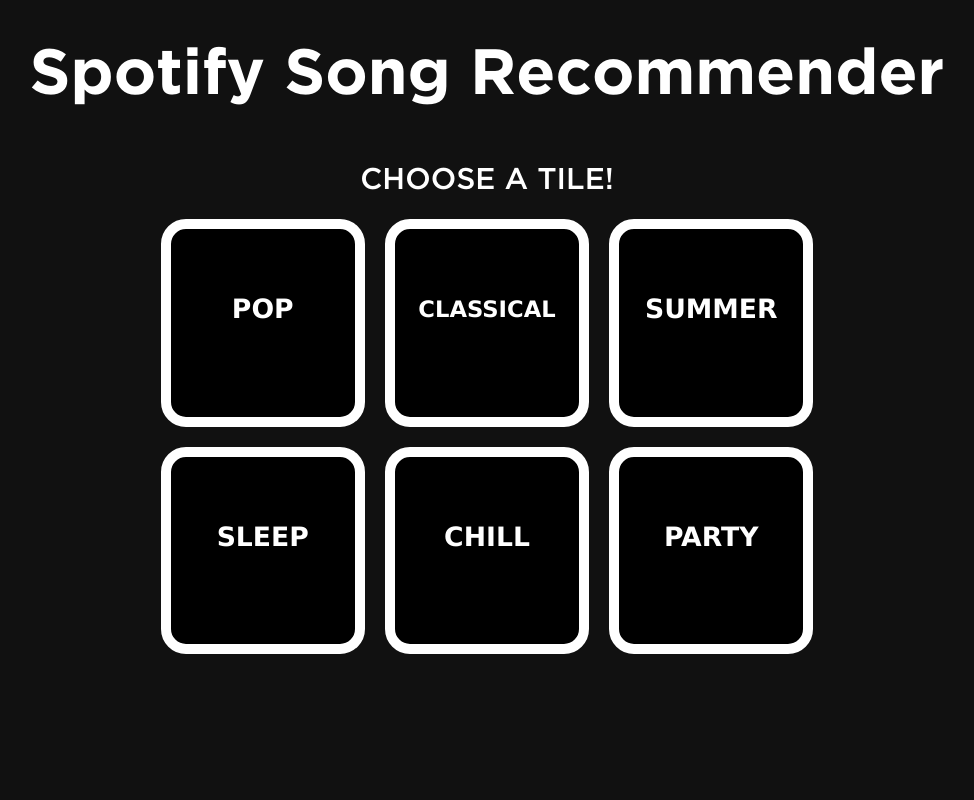
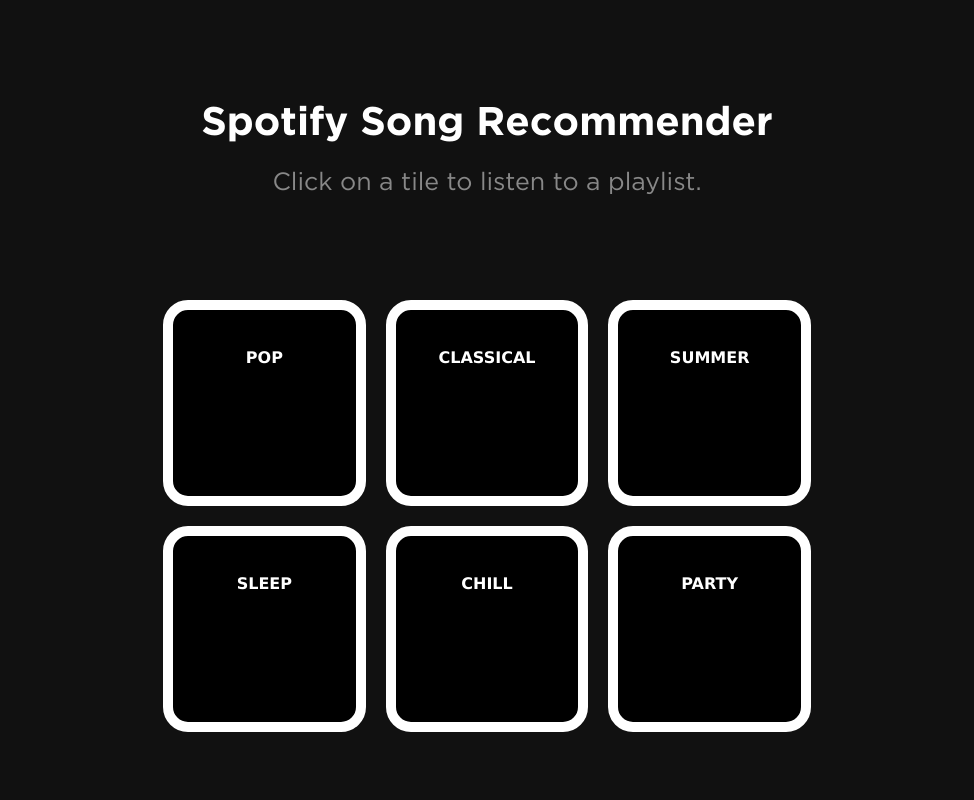
Before and after one commit to ryubsmile/spotify-song-recommender, a Django app: page /recommender/ in a window 1280 px wide. Shown: the whole page, without its empty margins (153-1127 px from the left). Run offline with Django 3.2, Linux system fonts and the light colour scheme.

Commit message:
add: animation simplified and fonts resized.
chore: added 1px lines to rows

```diff
--- a/workspace/recommender/static/web/css/style.css
+++ b/workspace/recommender/static/web/css/style.css
@@ -70,7 +70,7 @@
 }
 
 html, body{
-    height: inherit;
+    height: 100%;
     width: inherit;
     margin: 0;
     user-select: none;
@@ -96,100 +96,94 @@
 }
 
 header{
-    height: 150px;
+    height: 300px;
 }
 
 div.header-container{
+    display: flex;
+    flex-direction: column;
     align-items: center;
-    display: flex;
     justify-content: center;
     height: 100%;
 }
 
 span#big-text{
     font-weight: bold;
-    font-size: 5vw;
+    font-size: 40px;
     margin: 0;
 }
 
 div.subtitle{
-    font-weight: 500;
-    font-size: 30px;
-    margin: 2vh 0 3vh 0;
-    color: white;
+    font-weight: 400;
+    font-size: 25px;
+    color: #888;
+    margin-top: 30px;
 }
 
-div.container{ text-align: center; }
+div.container{
+    text-align: center;
+}
+
+form#tile-data{
+    height: 100%;
+}
 
 div#tile-container{
     display:grid;
     grid-template-columns: 1fr 1fr 1fr;
-    width: 51vw;
-    height: 34vw;
+    width: 81vmin;
+    height: 54vmin;
     margin: 0 auto;
     gap: 20px;
 }
 
 .tile{
     background: black;
-    color: black;
+    /* color: var(--theme-color); */
+    border: 10px solid;
+    /* var(--theme-color); */
     border-radius: 25px;
     line-height: 600%;
-    font-size: 20pt;
+    font-size: 2vmin;
     font-weight: 700;
-    border-width: 10px;
-    border-style: solid;
 
-    animation: fade-out forwards 3s;
+    animation: fade-out forwards 0.4s;
     animation-fill-mode: forwards;
 }
 
 @keyframes fade-out{
-    0%{ border-color: black; color: black; background-color: var(--current-color); }
-    100%{ border-color: var(--current-color); color: var(--current-color); background-color: black; }
+    0%{ border-color: black; color: black; background-color: var(--theme-color); }
+    100%{ border-color: var(--theme-color); color: var(--theme-color); background-color: black; }
 }
 
 .tile:hover{
-    animation: fade-in forwards 0.75s;
-    animation-fill-mode: both;
+    animation: fade-in forwards 0.3s;
+    animation-fill-mode: forwards;
 }
 
 @keyframes fade-in{
-    0%{ background-color: black; color: var(--current-color);}
-    100%{ border-color: black; color: black; background-color: var(--current-color); }
+    0%{ background-color: black; color: var(--theme-color);}
+    100%{ border-color: black; color: black; background-color: var(--theme-color); }
 }
 
-/* #big-text{
-    animation: follow-color 2s alternate;
-    animation-fill-mode: forwards;
-    animation-iteration-count: infinite;
-}
-@keyframes follow-color {
-    0%{ color: currentColor; }
-    100%{ color: var(--current-color); }
-}*/
-
-.clicked-tile{
-    animation: swoop 0.5s forwards;
+#clicked-tile{
+    animation: swoop 0.3s forwards;
     animation-fill-mode: forwards;
     border-radius: 25px;
-    border-color: black;
-    background-color: var(--current-color);
+    border-color: black !important;
+    background-color: var(--theme-color);
 }
 
 @keyframes swoop{
-      0%{ transform: scale(0.8, 0.8); }
-     50%{ transform: scale(0.7, 0.7); }
-    100%{ transform: scale(0.8, 0.8); }
+      0%{ transform: scale(1, 1); }
+     50%{ transform: scale(0.9, 0.9); }
+    100%{ transform: scale(1, 1); }
 }
 
-.clicked-tile-text{
+#clicked-tile-text{
     animation: none;
     color:black;
-    line-height: 600%;
-    font-size: 20pt;
-    margin-top:10px;
-    font-weight: 700;
 }
 
+
 /* 800px width: shrink */
--- a/workspace/recommender/static/web/js/linkResult.js
+++ b/workspace/recommender/static/web/js/linkResult.js
@@ -1,24 +1,14 @@
-//gets this as parameter
-function parseStringOfButton(self){
-    var buttonRawString = self.textContent;
-
-    while(buttonRawString.includes('\n')){ buttonRawString = buttonRawString.replace('\n',''); }
-    while(buttonRawString.includes(' ')){ buttonRawString = buttonRawString.replace(' ',''); }
-
-    setInputAs(buttonRawString);
-}
-
 //set input hidden value as the text
-function setInputAs(text){
+function setInputAs(self){
     var target = document.getElementById('button-kind');
-    target.value = text;
+    target.value = self.textContent;
 }
 
 function clickedTile(self){
     var parent = self.parentElement;
 
-    parent.className = "clicked-tile";
-    self.className = "clicked-tile-text";
+    parent.id = "clicked-tile";
+    self.id = "clicked-tile-text";
 
     //at the end of this animation, submit data
     parent.addEventListener('animationend', () =>{
--- a/workspace/recommender/static/web/js/playlistSet.js
+++ b/workspace/recommender/static/web/js/playlistSet.js
@@ -10,7 +10,9 @@
     var aSongRow = document.createElement('div');
     aSongRow.className = 'a-song song-cell';
     var target = document.getElementById('result');
+    hr = document.createElement('hr');
     target.appendChild(aSongRow);
+    target.appendChild(hr);
 
     var rawTime = playlist[index]["duration"];
     var minutes = add0(Math.floor(rawTime));
@@ -28,7 +30,7 @@
             "</song-info>" +
         "</div>" +
         "<div class=\"album\">" + playlist[index]["albumName"] + "</div>" +
-        "<div>" + minutes + ":" + seconds + "</div>" +
+        "<div class=\"length\">" + minutes + ":" + seconds + "</div>" +
         "<div class=\"img\">" +
             "<a target=\"_blank\" rel=\"noopener noreferrer\" href=\"" + playlist[index]["link"] + "\">" +
             "<img class=\"play\" src=\"../../static/web/images/images.png\">" +
--- a/workspace/recommender/static/web/js/tileSet.js
+++ b/workspace/recommender/static/web/js/tileSet.js
@@ -27,12 +27,28 @@
 
     tile.innerHTML =
     (
-        "<a href=\"javascript:;\" onclick=\"parseStringOfButton(this); clickedTile(this);\">TILE</a>"
+        "<a href=\"javascript:;\" onclick=\"setInputAs(this); clickedTile(this);\">TILE</a>"
     );
 
     tile.setAttribute('onmouseover',"setTileAnimation(this);");
 }
 
+//set tile color
+function setTileStyle(){
+    var tileContainer = document.querySelector('#tile-container');
+    var tileList = document.querySelectorAll('.tile');
+
+    for(var i = 0; i < tileList.length; i++){
+        var color = COLORS[i];
+        var colorString = "rgba(" + color.r + ", " + color.g + ", " + color.b + ", " + 1 + "); ";
+
+        var tileBorder = "border-color: " + colorString + "; ";
+        var tileTextColor = "color: " + colorString + "; ";
+        var styleString = tileBorder + tileTextColor;
+
+        tileList[i].setAttribute('style', styleString);
+    }
+}
 
 /*
 * sets tile text contents according to the value given by the 'obj' object.
@@ -45,14 +61,7 @@
     for(var i = 0; i < tiles.length; i++){
         var tile = tiles[i];
         var genre = obj[randomIndices[i]].toUpperCase();
-        tile.textContent = genre;
-
-        //dynamic font-sizing
-        const FONT_RESIZE_THRESHOLD = 6;
-
-        if(genre.length > FONT_RESIZE_THRESHOLD){
-            tile.style.fontSize = '17pt';
-        }
+        tile.textContent = (genre !== null)? genre : "";
     }
 }
 
@@ -79,32 +88,10 @@
     return indices;
 }
 
-//set tile color
-function setTileStyle(){
-    var tileContainer = document.querySelector('#tile-container');
-    var tileList = document.querySelectorAll('.tile');
-    var sampleTile = tileList[0];
-
-    for(var i = 0; i < tileList.length; i++){
-        var color = COLORS[i];
-        var r = color.r;
-        var g = color.g;
-        var b = color.b;
-        var colorString = "rgba(" + r + ", " + g + ", " + b + ", " + 1 + "); ";
-
-        var tileBorder = "border-color: " + colorString + "; ";
-        var tileTextColor = "color: " + colorString + "; ";
-        var styleString = tileBorder + tileTextColor;
-
-        tileList[i].setAttribute('style', styleString);
-    }
-
-}
-
 //tile animation that changes color of tiles when hover
 function setTileAnimation(self){
     var selfColor = self.style.color;
     var target = document.getElementById('color-save');
 
-    target.innerText = ':root{--current-color: ' + selfColor + '}';
+    target.innerText = ':root{--theme-color: ' + selfColor + '}';
 }
--- a/workspace/recommender/templates/recommender/index.html
+++ b/workspace/recommender/templates/recommender/index.html
@@ -40,12 +40,12 @@
         <header>
             <div class="header-container">
                 <span id="big-text">Spotify Song Recommender</span>
+                <div class="subtitle" id="pg1">Click on a tile to listen to a playlist.</div>
             </div>
+            <!-- subtitle -->
         </header>
         <!-- end of header -->
 
-        <!-- subtitle -->
-        <div class="subtitle" id="pg1">CHOOSE A TILE!</div>
 
         <!-- start of main container -->
         <div class="container">
--- a/workspace/recommender/templates/recommender/result.html
+++ b/workspace/recommender/templates/recommender/result.html
@@ -53,7 +53,7 @@
                         <index style="font-weight:500">#</index>
                         <div class="top-row">Title</div>
                         <div class="top-row album">Album</div>
-                        <div class="top-row">Length</div>
+                        <div class="top-row length">Length</div>
                     </div>
 
                     <!-- 플리 링크 새창에서 띄우고 노리퍼러 -->
```
Also changed, not shown: workspace/recommender/static/web/css/style2.css (+22 -12 lines).
